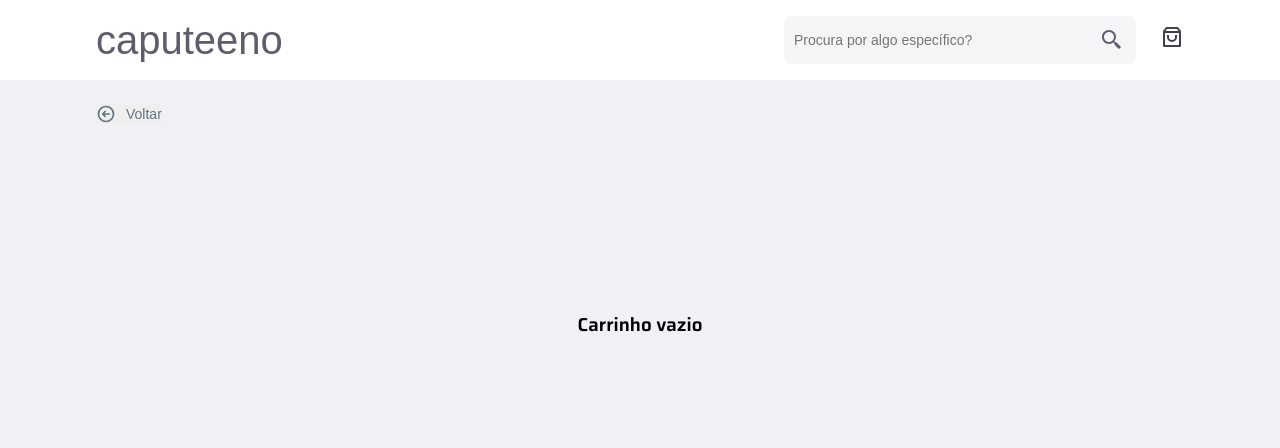
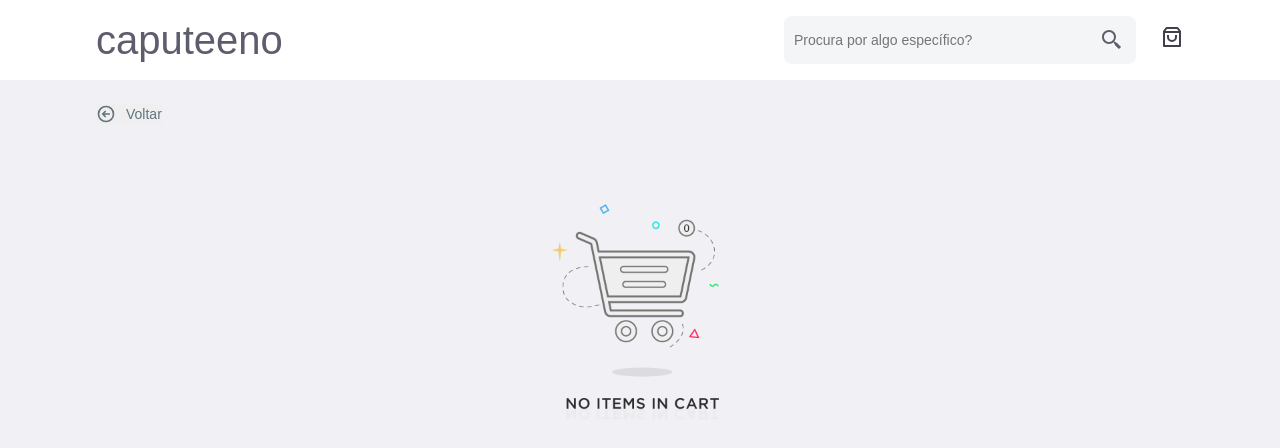
Before and after one commit to Guilhermecheng/caputeeno, a Next.js app: page /cart in a window 1280 px wide. Shown: the top 448 px of the page. Built offline with nearby package versions, Linux system fonts and the light colour scheme; a web font is replaced by a local one.

Commit message:
feat:empty cart

```diff
--- a/src/app/cart/page.tsx
+++ b/src/app/cart/page.tsx
@@ -257,7 +257,7 @@ export default function Cart() {
 
                     ) : (
                         <EmptyCart>
-                            <h1>Carrinho vazio</h1>
+                            <img src="/empty-cart.png" alt="Carrinho vazio" height={400} />
                         </EmptyCart>
                     )}
 
```
Also changed, not shown: public/empty-cart.png (added).
